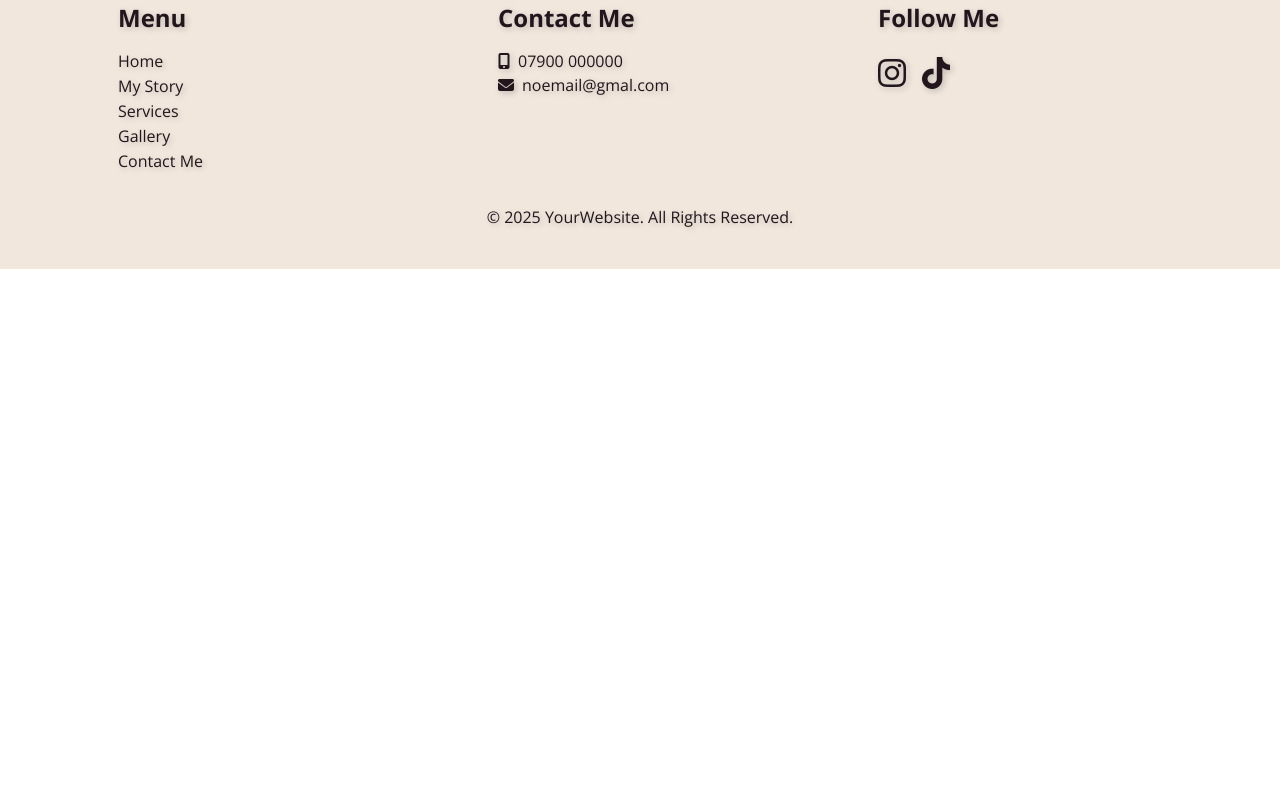
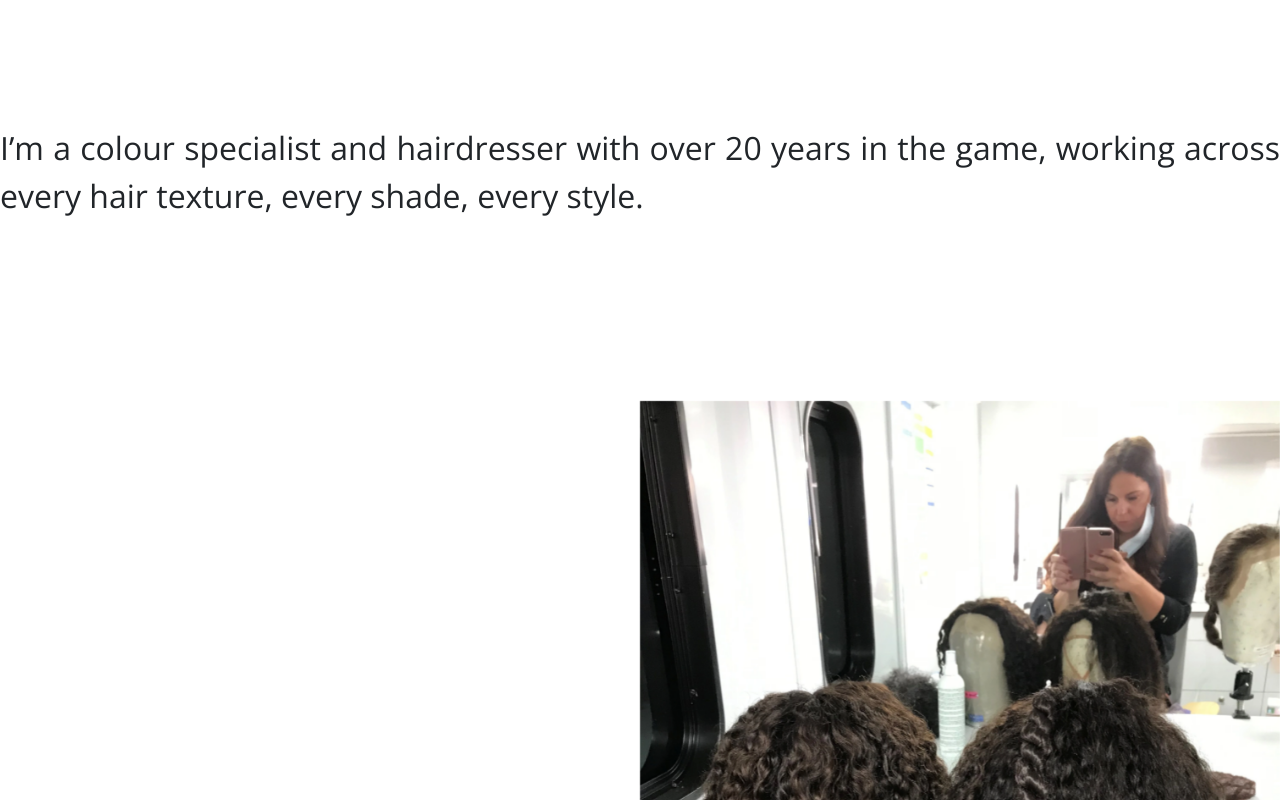
Before and after one commit to 2ndborn/karahair, a React (Create React App) app in the folder kara-app/: page /gallery in a window 1280 px wide. Shown: the part 1620-2420 px from the top of the page. Before the commit the page ends 1889 px from the top, so only its background shows below. Built offline with nearby package versions, Linux system fonts and the light colour scheme; a web font is replaced by a local one.

Commit message:
Added a side scroll to the gallery page

```diff
--- a/kara-app/src/pages/Gallery.js
+++ b/kara-app/src/pages/Gallery.js
@@ -1,23 +1,30 @@
 import {React, useRef}  from 'react'
 import styles from '../styles/Gallery.module.css'
 import { motion, useTransform, useScroll } from 'framer-motion';
+
+import wigs from '../assets/wigs.webp';
 
 const Gallery = () => {
 
   const ref = useRef(null);
   const boxRef = useRef(null);
-const { scrollYProgress: boxScrollY } = useScroll({
-  target: boxRef,
-  offset: ["start end", "start start"] // triggers when box enters and reaches top
-});
+  const workRef= useRef(null);
+  const { scrollYProgress: boxScrollY } = useScroll({
+    target: boxRef,
+    offset: ["start end", "start start"] // triggers when box enters and reaches top
+  });
+  const {scrollYProgress: workScrollX} = useScroll({
+    target: workRef,
+    offset: ["start end", "end start"]
+  });
   const scale = useTransform(boxScrollY, [0, 0.9], [1, 0.65])
+  const x = useTransform(workScrollX, [0,1], [2000 , -2500])
+  const workArray = [1,2,3,4,5];
   return (
     <div>
         <section ref={ref} className={styles.sec}>
           <motion.div
-
-          className={styles.intro}
-
+            className={styles.intro}
           >
             <motion.div
             className={styles.text}
@@ -39,6 +46,49 @@ const { scrollYProgress: boxScrollY } = useScroll({
             </div>
           </div>
         </section>
+        <section className={styles.sec2}>
+        <div className={styles.para1}>
+          <p>
+            <span>I’m a colour specialist and hairdresser with over 20 years
+              in the game</span>, working across every hair texture, every
+            shade, every style.
+          </p>
+        </div>
+        <div className={styles.imageContainer}>
+          <div className={styles.imageCon}>
+            <img className={styles.image} src={wigs} alt='wigs'/>
+          </div>
+        </div>
+        <div className={styles.para2}>
+          <p>
+            <span>Hair is my craft, but education is my purpose.</span> I run
+            cutting edge courses built for the next wave of stylists
+            those who want to break rules the right way.
+          </p>
+        </div>
+        <div className={styles.para3}>
+          <p>
+            <span>My work doesn’t just follow trends it helps
+              create them.</span> From the salon floor to the set, I’ve coloured for
+            major productions like:
+          </p>
+        </div>
+        </section>
+      <section className={styles.sec3}>
+        <div className={styles.workContainer}>
+          <motion.div
+            className={styles.work}
+            ref={workRef}
+            style={{ x }}
+          >
+            {workArray.map((work) => (
+                <div key={work} className={styles.cards}>
+                  {work}
+                </div>
+            ))}
+          </motion.div>
+        </div>
+      </section>
     </div>
   )
 }
--- a/kara-app/src/styles/Gallery.module.css
+++ b/kara-app/src/styles/Gallery.module.css
@@ -2,6 +2,15 @@
     position: relative;
     height: 200vh;
     width: 100%;
+}
+
+.sec2, .sec3 {
+    position: relative;
+}
+
+.sec3 {
+    position: relative;
+    height: 100vh;
 }
 
 .intro {
@@ -52,3 +61,68 @@
     width: 250px;
     background-color: black;
 }
+
+.para1, .para2, .para3 {
+    display: flex;
+    justify-content: center;
+    align-items: center;
+    height: 50vh;
+    font-size: 2rem;
+    text-align: justify;
+}
+
+.para2, .para3 {
+    width: 50%;
+}
+
+.imageContainer {
+    position: sticky;
+    top: 0;
+    width: 100%;
+    display: flex;
+    justify-content: flex-end;
+    align-items: center;
+}
+
+.imageCon {
+    display: flex;
+    flex-direction: column;
+    justify-content: end;
+    align-items: end;
+    height: 100vh;
+    width: 50%;
+}
+
+.image {
+    height: 100%;
+    width: 100%;
+    object-fit: cover;
+    object-position: 0px 21px;
+}
+
+.workContainer {
+    position: sticky;
+    top: 0;
+    height: 80vh;
+    background-color: black;
+    display: flex;
+    align-items: center;
+    justify-content: flex-start;
+    overflow: hidden; /* Hide overflow as cards move */
+}
+
+.work {
+    display: flex;
+    align-items: center;
+    width: 100vw; /* Ensure full width for animation */
+}
+
+.cards {
+    display: flex;
+    justify-content: center;
+    align-items: center;
+    height: 50vh;
+    width: 500px;
+    background-color: white;
+    margin: 0 10px
+}
```
